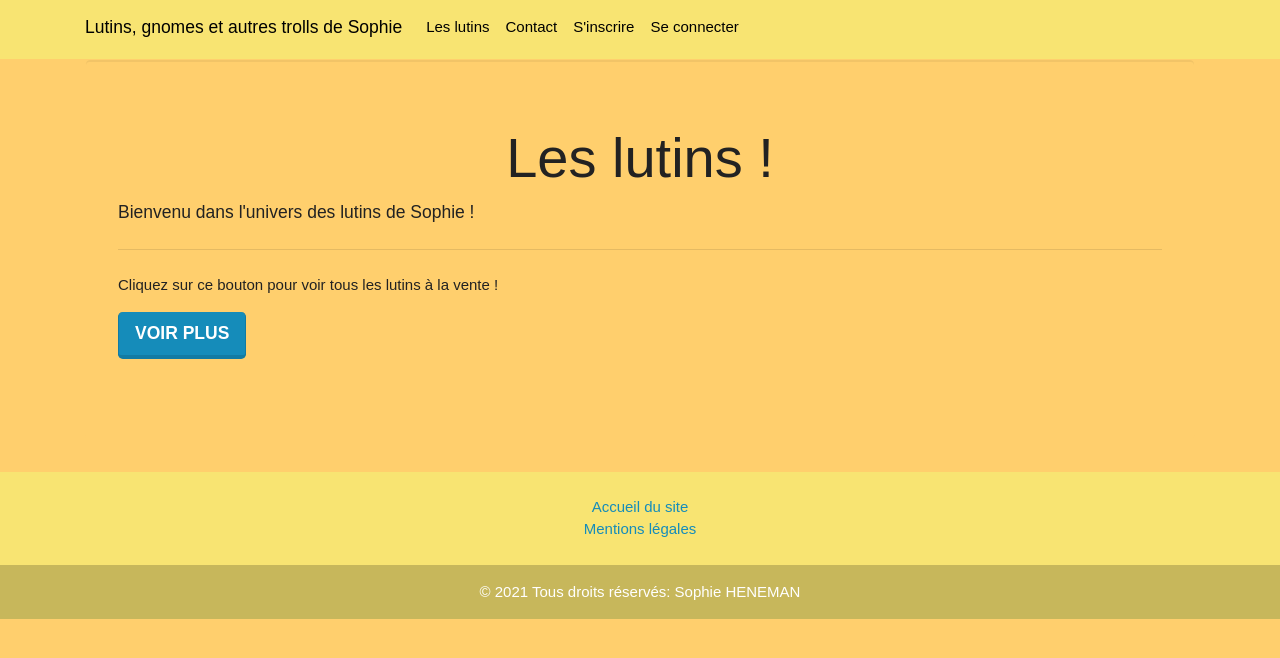
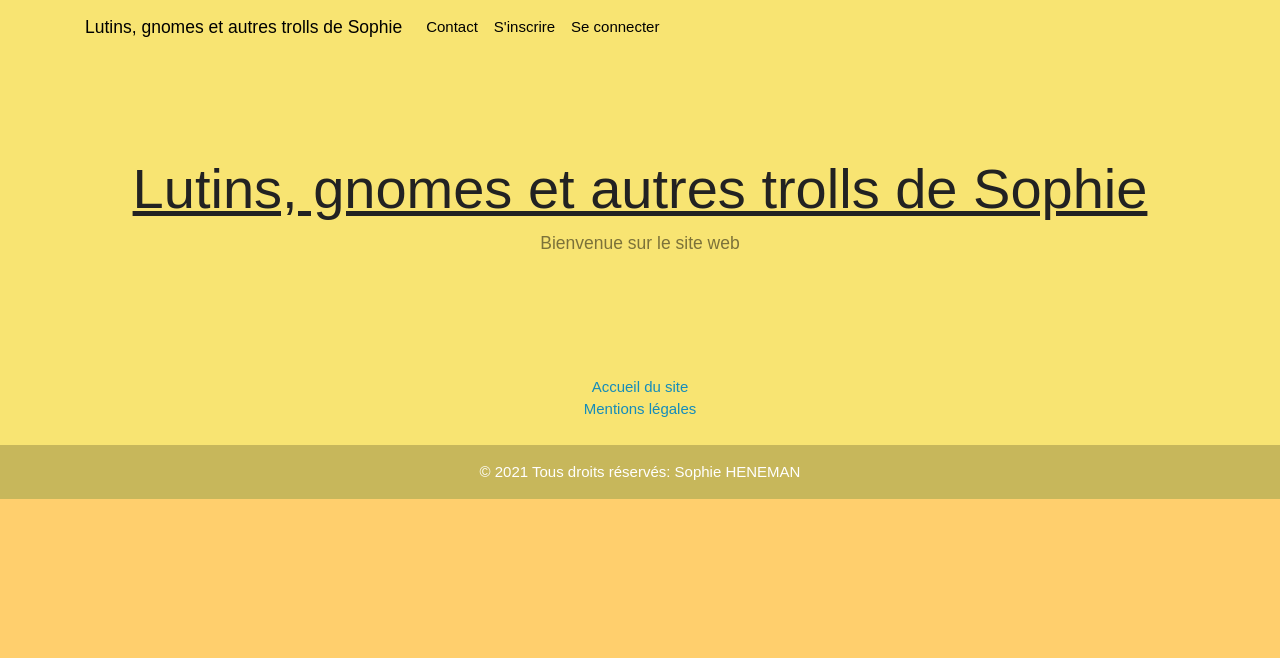
Before and after one commit to RemiBecquaert/Stage1ereAnn-e, a PHP site: page / in a window 1280 px wide. Shown: the top 658 px of the page. Run offline with PHP 8.4, Linux system fonts and the light colour scheme; data that the repository does not hold is empty.

Commit message:
modification page d'accueil

```diff
--- a/config/routes.php
+++ b/config/routes.php
@@ -11,7 +11,6 @@
     $lesPages['deconnexion'] = "disconnectControleur;0";
     $lesPages['utilisateur'] = "utilisateurControleur;1";
     $lesPages['modifier'] = "utilisateurModifControleur;1";
-    $lesPages['acheter'] = "acheterControleur;0";
     $lesPages['infoclient'] = "infoclientControleur;2";
     $lesPages['contact-modif'] = "contactModifControleur;1";
     $lesPages['commentfaire'] = "commentfaireControleur;1";
--- a/src/controleur/_controleurs.php
+++ b/src/controleur/_controleurs.php
@@ -7,7 +7,6 @@
     require_once 'maintenanceControleur.php';
     require_once 'disconnectControleur.php';
     require_once 'utilisateurControleur.php';
-    require_once 'acheterControleur.php';
     require_once 'infoclientControleur.php';
     require_once 'commentfaireControleur.php';
     require_once 'ajoutlutinControleur.php';
--- a/src/controleur/accueilControleur.php
+++ b/src/controleur/accueilControleur.php
@@ -1,7 +1,11 @@
 <?php
 
-function accueilControleur($twig){
-    echo $twig->render('accueil.html.twig',array());
+function accueilControleur($twig, $db){
+    $form = array();
+    $produit = new Produit($db);
+    $liste = $produit->select();
+
+    echo $twig->render('accueil.html.twig',array('form'=>$form, 'liste'=>$liste));
 }
 
 ?>
--- a/src/controleur/acheterControleur.php
+++ /dev/null
@@ -1,15 +0,0 @@
-<?php
-
-function acheterControleur($twig){
-
-
-
-
-
-    echo $twig->render('acheter.html.twig',array());
-}
-
-
-
-
-?>
--- a/src/vue/accueil.html.twig
+++ b/src/vue/accueil.html.twig
@@ -3,18 +3,43 @@
 {% block contenu %}
 {{ parent() }}
 
-<div class="container">
-  <div class="jumbotron">
-    <h1 class="display-4">Les lutins !</h1>
-    <p class="lead">Bienvenu dans l'univers des lutins de Sophie !</p>
-    <hr class="my-4">
-    <p>Cliquez sur ce bouton pour voir tous les lutins à la vente !</p>
-    <p class="lead">
-      <a class="btn btn-primary btn-lg" href="index.php?page=acheter" role="button">Voir plus</a>
-    </p>
+
+        <header class="bg-dark py-5">
+            <div class="container px-4 px-lg-5 my-5">
+                <div class="text-center text-black">
+                    <h1 class="display-4 fw-bolder"><u>Lutins, gnomes et autres trolls de Sophie</u></h1>
+                    <p class="lead fw-normal text-black-50 mb-0">Bienvenue sur le site web</p>
                 </div>
             </div>
+        </header>
 
+      {% for l in liste %}
+        <section class="col">
+          <div class="container px-4 px-lg-5 mt-5">
+            <div class="row gx-4 gx-lg-5 row-cols-2 row-cols-md-3 row-cols-xl-4 justify-content-center">
+              <div class="col">
+                <div class="card">
+                  {% if l.photo is not empty %}
+                    <img class="image" src="images/{{l.photo}}" alt= "image du produit" />
+                  {% else %}
+                    <img class="image" src="images/produit_sans_image.jpg" alt= {{l.nomProduit}} />
+                  {% endif %}
+                  <div class="card-body p-4">
+                    <div class="text-center">
+                      <h5 class="fw-bolder">{{l.nomProduit}}</h5>
+                      {{l.prix}}€
+                    </div>
+                  </div>
+                  <div class="card-footer p-4 pt-0 border-top-1 bg-transparent">
+                    <div class="text-center"><a class="btn btn-outline-dark mt-auto" href="#">Acheter</a></div>
+                    </div>
+                  </div>
+                </div>
+              </div>
+            </div>
+          </div>
+        </section>
+      {% endfor %}
 
 
 
--- a/src/vue/base.html.twig
+++ b/src/vue/base.html.twig
@@ -36,9 +36,6 @@
         </button>
     <div class="collapse navbar-collapse" id="navbar1">
         <ul class="navbar-nav mr-auto mt-2 mt-lg-0">
-            <li class="nav-item">
-                <a class="nav-link" href="index.php?page=acheter">Les lutins<span class="sr-only"></span></a>
-            </li>
             <li class="nav-item">
                 <a class="nav-link" href="index.php?page=contact">Contact<span class="sr-only"></span></a>
             </li>
```
Also changed, not shown: src/vue/acheter.html.twig (deleted, +0 -37 lines). Lines whose indentation alone changed are shown as unchanged.
